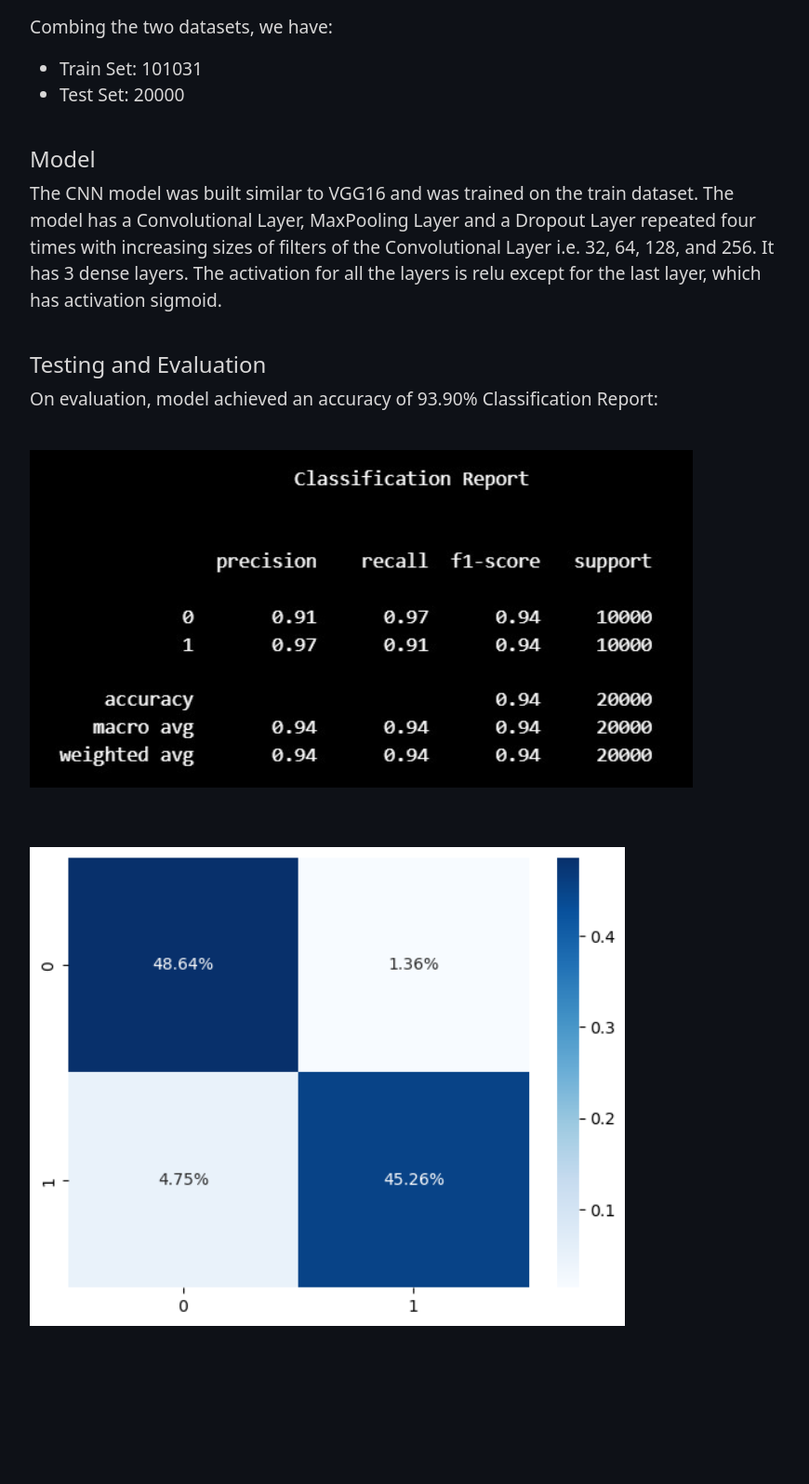
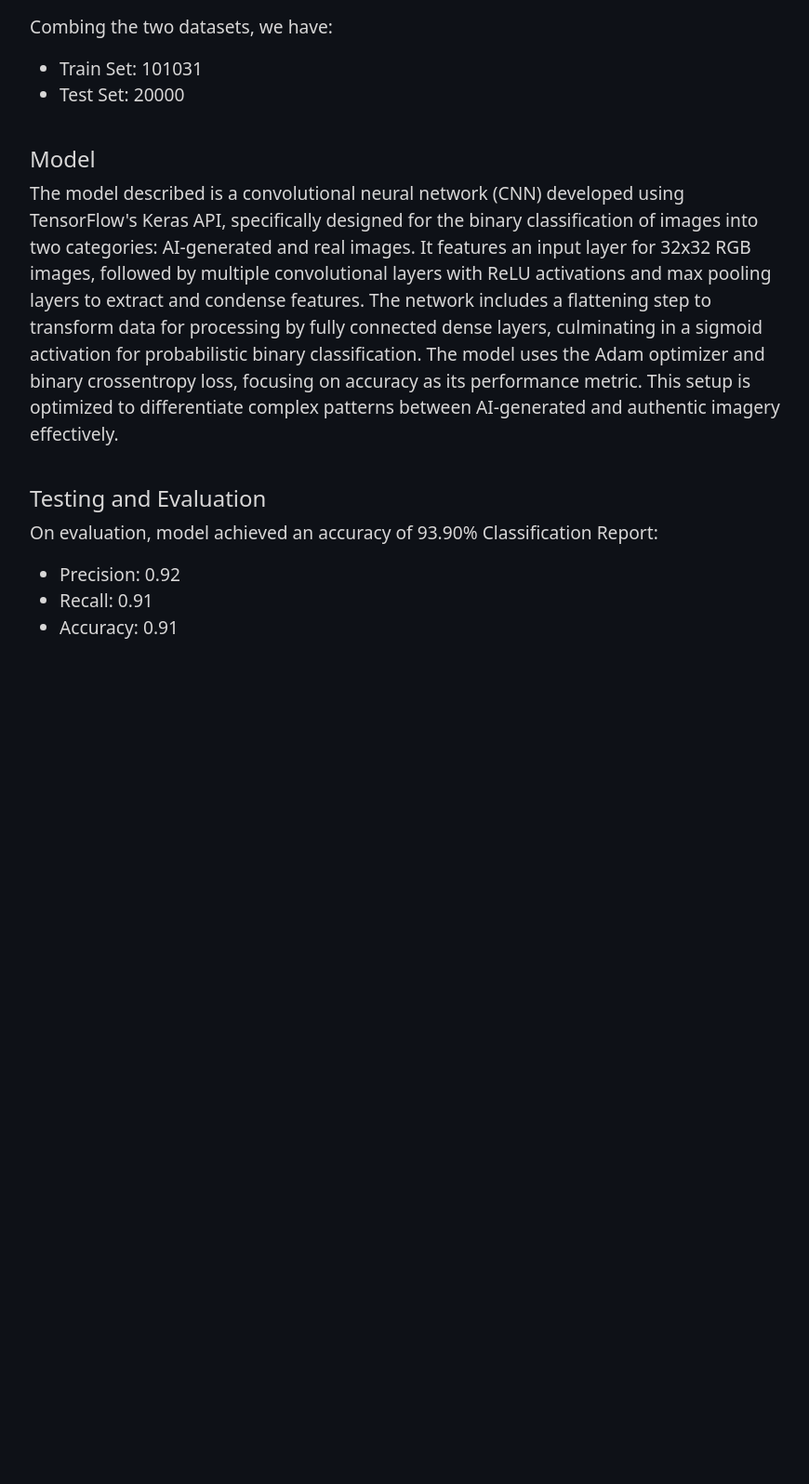
Before and after one commit to panzii/SynthDetect-webapp, a Flask app: page / in a window 1280 px wide. Shown: the part 804-2400 px from the top of the page at 93% size, without its empty margins (168-1038 px from the left). After the commit the page ends 1491 px from the top, so only its background shows below. Run offline with Flask 3, Linux system fonts and the light colour scheme; some libraries are stand-ins or nearby versions.

Commit message:
website fix

```diff
--- a/app.py
+++ b/app.py
@@ -1,23 +1,27 @@
-from flask import Flask, render_template
+from flask import Flask, render_template, request, redirect, url_for
+import os
+
+
 
 app = Flask(__name__)
 
 
-@app.route("/")
+
+
+
+@app.route("/", methods=['GET'])
 def home():
     return render_template('home.html')
 
-
-@app.route("/demo")
+@app.route("/demo", methods=['GET'])
 def demo():
     return render_template('demo.html')
 
-@app.route("/team")
-
+@app.route("/team", methods=['GET'])
 def team():
     return render_template('team.html')
 
 
 
 if __name__ == "__main__":
-    app.run(debug=True)
+    app.run(debug=False, host='0.0.0.0')
--- a/templates/home.html
+++ b/templates/home.html
@@ -95,14 +95,20 @@
             </ul>
             <br>
             <h4 style="color:#d8d7d7">Model</h4>
-            <p style="font-size: 1.2em;color:#d8d7d7">The CNN model was built
-                similar to
-                VGG16 and was trained on the train dataset. The model has a
-                Convolutional Layer, MaxPooling Layer and a Dropout Layer
-                repeated four times with increasing sizes of filters of the
-                Convolutional Layer i.e. 32, 64, 128, and 256. It has 3
-                dense layers. The activation for all the layers is relu
-                except for the last layer, which has activation sigmoid.</p>
+            <p style="font-size: 1.2em;color:#d8d7d7">The model described is a
+                convolutional neural network (CNN) developed using TensorFlow's
+                Keras API, specifically designed for the binary classification
+                of images into two categories: AI-generated and real images. It
+                features an input layer for 32x32 RGB images, followed by
+                multiple convolutional layers with ReLU activations and max
+                pooling layers to extract and condense features. The network
+                includes a flattening step to transform data for processing by
+                fully connected dense layers, culminating in a sigmoid
+                activation for probabilistic binary classification. The model
+                uses the Adam optimizer and binary crossentropy loss, focusing
+                on accuracy as its performance metric. This setup is optimized
+                to differentiate complex patterns between AI-generated and
+                authentic imagery effectively.</p>
             <br>
             <h4 style="color:#d8d7d7">Testing and Evaluation</h4>
             <p style="font-size: 1.2em;color:#d8d7d7">
@@ -111,11 +117,12 @@
 
                 Classification Report:
             </p>
-            <img src="static/result.png" alt="Image 1" class="center-image"
-                style="display: flex; justify-content: center; margin-top: 40px;">
+            <ul>
+                <li style="font-size: 1.2em;color:#d8d7d7">Precision: 0.92</li>
+                <li style="font-size: 1.2em;color:#d8d7d7">Recall: 0.91</li>
+                <li style="font-size: 1.2em;color:#d8d7d7">Accuracy: 0.91</li>
+            </ul>
             <br>
-            <img src="static/result2.png" alt="Image 2" class="center-image"
-                style="display: flex; justify-content: center; margin-top: 40px;">
 
         </div>
 
```
Also changed, not shown: templates/demo.html (+18 -0 lines), README.md, 2 other files.
